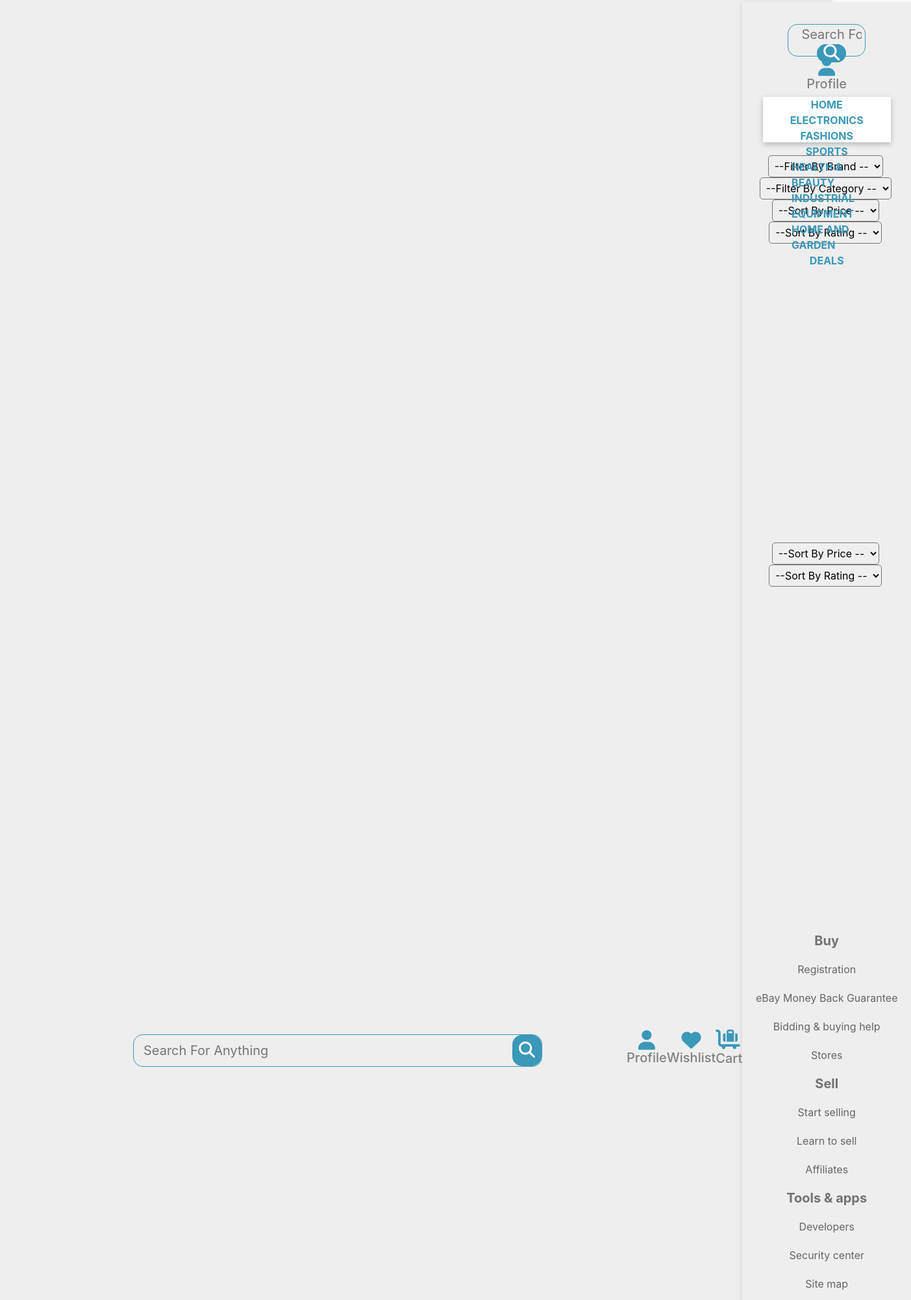
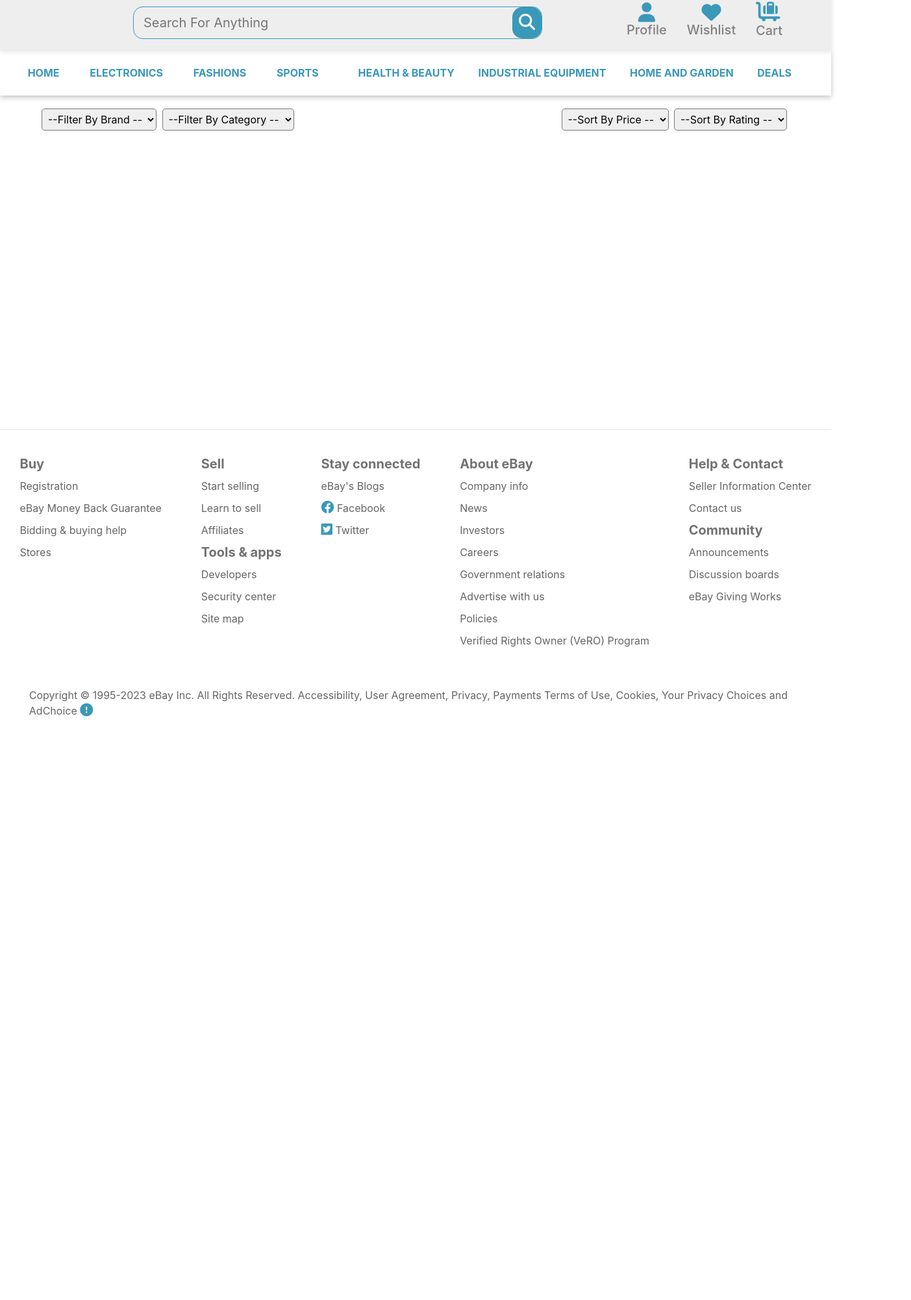
Before and after one commit to TruptimayeePanigrahy/Mall_Adda, a plain HTML site: page html/electronics.html in a window 1280 px wide. Shown: the part 7-2008 px from the top of the page at 65% size, 1403 px wide, since content can reach past the window. After the commit the page ends 1113 px from the top, so only its background shows below. Drawn offline with nearby package versions, Linux system fonts and the light colour scheme.

Commit message:
Update electronics.html

```diff
--- a/html/electronics.html
+++ b/html/electronics.html
@@ -1,76 +1,5 @@
 <!DOCTYPE html>
 <html lang="en">
-  <head>
-    <meta charset="UTF-8" />
-    <meta http-equiv="X-UA-Compatible" content="IE=edge" />
-    <meta name="viewport" content="width=device-width, initial-scale=1.0" />
-    <title>home page</title>
-
-    <link rel="stylesheet" href="../style/index.css" />
-    <link rel="stylesheet" href="../style/electronics.css" />
-
-    <link
-      rel="stylesheet"
-      href="https://cdnjs.cloudflare.com/ajax/libs/font-awesome/6.2.1/css/all.min.css"
-    />
-
-    <link
-      rel="stylesheet"
-      href="https://cdn.jsdelivr.net/npm/bootstrap@4.0.0/dist/css/bootstrap.min.css"
-      integrity="sha384-Gn5384xqQ1aoWXA+058RXPxPg6fy4IWvTNh0E263XmFcJlSAwiGgFAW/dAiS6JXm"
-      crossorigin="anonymous"
-    />
-  </head>
-
-  <body>
-    <div id="navbarOne">
-      <div class="logo"><img src="../images/logo2.png" alt="" /></div>
-
-      <div class="searchInp">
-        <input type="text" placeholder="Search For Anything" id="search" />
-        <div>
-          <button
-            id="search-btn"
-            style="
-              background-color: #3a98b9;
-              border: none;
-              cursor: pointer;
-              outline: none;
-            "
-          >
-            <i
-              class="fa-solid fa-magnifying-glass"
-              style="font-size: 25px; color: white"
-            ></i>
-          </button>
-        </div>
-      </div>
-      <div class="login">
-        <div>
-          <i class="fa-solid fa-user" style="font-size: 30px; color: #3a98b9">
-          </i>
-          <h5 style="color: grey">Profile</h5>
-        </div>
-
-        <div>
-          <i
-            class="fa-sharp fa-solid fa-heart"
-            style="font-size: 30px; color: #3a98b9"
-          ></i>
-          <h5 style="color: grey">Wishlist</h5>
-        </div>
-        <div>
-          <!-- <i class="fa-sharp fa-solid fa-cart-flatbed-suitcase" style="font-size: 30px; color: #3a98b9"></i>
-        <h5 style="color: grey">Cart</h5> -->
-          <a style="text-decoration: none" href="../html/cart.html"
-            ><i
-              class="fa-sharp fa-solid fa-cart-flatbed-suitcase"
-              style="font-size: 30px; color: #3a98b9"
-            ></i>
-            <h5 style="color: grey">Cart</h5></a
-          >
-        </div>
-
 
 <head>
   <meta charset="UTF-8" />
@@ -119,13 +48,24 @@
       </div>
     </div>
 
-
     <div class="login">
       <div>
         <i class="fa-solid fa-user" style="font-size: 30px; color: #3a98b9">
         </i>
         <h5 style="color: grey">Profile</h5>
+      </div>
 
+      <div>
+        <i class="fa-sharp fa-solid fa-heart" style="font-size:30px; color: #3a98b9"></i>
+        <h5 style="color: grey">Wishlist</h5>
+      </div>
+      <div>
+        <!-- <i class="fa-sharp fa-solid fa-cart-flatbed-suitcase" style="font-size: 30px; color: #3a98b9"></i>
+        <h5 style="color: grey">Cart</h5> -->
+        <a style="text-decoration: none;" href="../html/cart.html" ><i  class="fa-sharp fa-solid fa-cart-flatbed-suitcase" style="font-size: 30px; color: #3a98b9" ></i><h5 style="color: grey">Cart</h5></a>
+      </div>
+    </div>
+  </div>
   <div id="navbarTwo">
     <div id="navbartwo-first">
       <a href="../html/index.html">HOME</a>
@@ -141,7 +81,6 @@
       <a href="">INDUSTRIAL EQUIPMENT</a>
       <a href="">HOME AND GARDEN</a>
       <a href="">DEALS</a>
-
     </div>
   </div>
   <!-- ******NAV bar ends here***** -->
@@ -164,30 +103,9 @@
         <option value="laptop">laptop</option>
         <option value="watch">watch</option>
         <option value="earphone">earphone</option>
+
       </select>
     </div>
-      <div>
-        <select id="price" class="select">
-          <option value="hide">--Sort By Price --</option>
-          <option value="10k to 20k">10k to 20k</option>
-          <option value="20k to 50k">20k to 50k</option>
-          <option value="50k to 1L">50k to 1L</option>
-          <option value="above 1L">above 1L</option>
-        </select>
-        <select id="rating" class="select">
-          <option value="hide">--Sort By Rating --</option>
-          <option value="1-3">1 to 3</option>
-          <option value="3-4">3 to 4</option>
-          <option value="4-5">above 4</option>
-        </select>
-      </div>
-    </div>
-
-    <div id="all-product-section">
-      <!-- // products append here -->
-    </div>
-  </body>
-
     <div>
       <select id="price" class="select">
         <option value="hide">--Sort By Price --</option>
```
Lines whose indentation alone changed are shown as unchanged.
